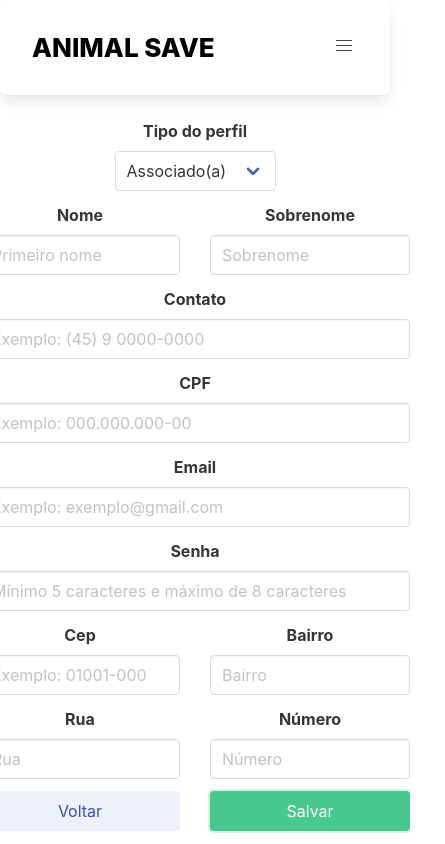
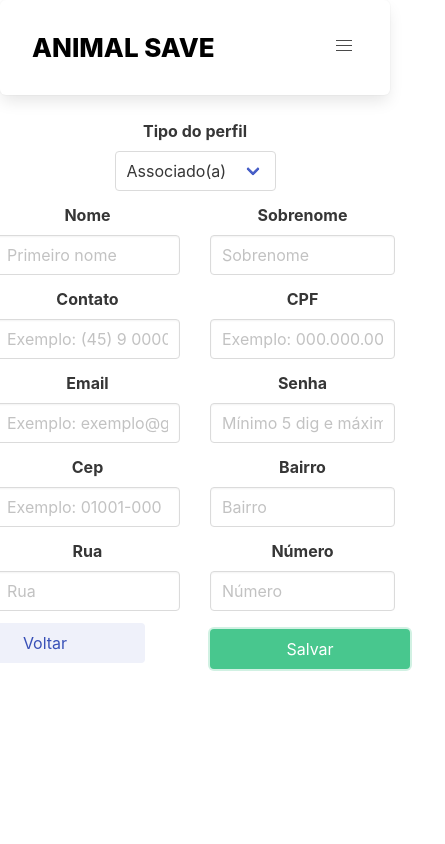
Before and after one commit to renanmontanopaz/animal-save-view, a Vue app: page /register in a window 390 px wide. Shown: the whole page, 445 px wide, since content can reach past the window. Built offline with nearby package versions, Linux system fonts and the light colour scheme.

Commit message:
Correções nos atributos de provider model e responsividade do formulário

```diff
--- a/src/model/Provider.ts
+++ b/src/model/Provider.ts
@@ -4,8 +4,8 @@ import {Task} from "@/model/Task";
 import {User} from "@/model/User";
 
 export class Provider extends AbstractEntity {
-    firstName!: string;
-    lastName!: string;
+    fantasyName!: string;
+    businessName!: string;
     cnpj!: string;
     contact!: string;
     address!: Address;
--- a/src/views/RegisterUsers/Register.vue
+++ b/src/views/RegisterUsers/Register.vue
@@ -31,6 +31,7 @@
                     </div>
                 </div>
 
+                <div class="aling_inputs">
                     <div class="field">
                         <label class="label">Contato</label>
                         <div class="control">
@@ -45,7 +46,9 @@
                             <input v-model="associate.cpf" class="input" type="text" placeholder="Exemplo: 000.000.000-00">
                         </div>
                     </div>
+                </div>
 
+                <div class="aling_inputs">
                     <div class="field">
                         <label class="label">Email</label>
                         <div class="control">
@@ -58,7 +61,8 @@
                         <label class="label">Senha</label>
                         <div class="control">
                             <input v-model="associate.user.password" class="input" type="password"
-                            placeholder="Mínimo 5 caracteres e máximo de 8 caracteres">
+                                placeholder="Mínimo 5 dig e máximo de 8 dig">
+                        </div>
                     </div>
                 </div>
 
@@ -99,34 +103,39 @@
             <div v-if="select === '2'">
                 <div class="aling_inputs">
                     <div class="field">
-                        <label class="label">Nome</label>
+                        <label class="label">Nome fantasia</label>
                         <div class="control">
-                            <input v-model="provider.firstName" class="input" type="text" placeholder="Primeiro nome">
+                            <input v-model="provider.fantasyName" class="input" type="text" placeholder="Nome fantasia">
                         </div>
                     </div>
 
                     <div class="field">
-                        <label class="label">Sobrenome</label>
+                        <label class="label">Nome empresarial</label>
                         <div class="control">
-                            <input v-model="provider.lastName" class="input" type="text" placeholder="Sobrenome">
+                            <input v-model="provider.businessName" class="input" type="text" placeholder="Nome empresarial">
                         </div>
                     </div>
                 </div>
 
+                <div class="aling_inputs">
                     <div class="field">
                         <label class="label">Contato</label>
                         <div class="control">
-                        <input v-model="provider.contact" class="input" type="text" placeholder="Exemplo: (45) 9 0000-0000">
+                            <input v-model="provider.contact" class="input" type="text"
+                                placeholder="Exemplo: (45) 9 0000-0000">
                         </div>
                     </div>
 
                     <div class="field">
                         <label class="label">CNPJ</label>
                         <div class="control">
-                        <input v-model="provider.cnpj" class="input" type="text" placeholder="Exemplo: 00.000.000/0001-00">
+                            <input v-model="provider.cnpj" class="input" type="text"
+                                placeholder="Exemplo: 00.000.000/0001-00">
+                        </div>
                     </div>
                 </div>
 
+                <div class="aling_inputs">
                     <div class="field">
                         <label class="label">Email</label>
                         <div class="control">
@@ -139,7 +148,8 @@
                         <label class="label">Senha</label>
                         <div class="control">
                             <input v-model="provider.user.password" class="input" type="password"
-                            placeholder="Mínimo 5 caracteres e máximo de 8 caracteres">
+                                placeholder="Mínimo 5 dig e máximo de 8 dig">
+                        </div>
                     </div>
                 </div>
 
@@ -194,6 +204,7 @@
                     </div>
                 </div>
 
+                <div class="aling_inputs">
                     <div class="field">
                         <label class="label">Contato</label>
                         <div class="control">
@@ -209,11 +220,14 @@
                                 placeholder="Tamanho do terreno disponível">
                         </div>
                     </div>
+                </div>
 
+                <div class="aling_inputs">
                     <div class="field">
                         <label class="label">Gastos mensais</label>
                         <div class="control">
-                        <input v-model="caregiver.spending" class="input" type="text" placeholder="Média de gastos ao mês">
+                            <input v-model="caregiver.spending" class="input" type="text"
+                                placeholder="Média de gastos ao mês">
                         </div>
                     </div>
 
@@ -224,7 +238,9 @@
                                 placeholder="Capacidade máxima de animais">
                         </div>
                     </div>
+                </div>
 
+                <div class="aling_inputs">
                     <div class="field">
                         <label class="label">Email</label>
                         <div class="control">
@@ -237,7 +253,8 @@
                         <label class="label">Senha</label>
                         <div class="control">
                             <input v-model="caregiver.user.password" class="input" type="password"
-                            placeholder="Mínimo 5 caracteres e máximo de 8 caracteres">
+                                placeholder="Mínimo 5 dig e máximo de 8 dig">
+                        </div>
                     </div>
                 </div>
 
@@ -274,7 +291,8 @@
                     </div>
                 </div>
             </div>
-
+        </div>
+        <div class="container_buttons">
             <div class="aling_buttons">
                 <div class="field is-grouped">
                     <div class="control">
@@ -387,7 +405,7 @@ main {
     flex-direction: column;
 
     .container_form {
-        max-width: 500px;
+        width: 700px;
     }
 
     .aling_inputs {
@@ -395,14 +413,48 @@ main {
         gap: 30px;
     }
 
+    .field {
+        width: 700px;
+    }
+
     .aling_buttons {
         display: flex;
         justify-content: center;
+        align-items: center;
         gap: 30px;
+        max-width: 500px;
 
         .button {
             width: 200px;
         }
     }
 }
+
+@media(max-width: 710px) {
+    .container_form {
+        max-width: 500px;
+    }
+
+    .field {
+        max-width: 500px;
+    }
+
+    .aling_buttons {
+        max-width: 500px;
+    }
+}
+
+@media(max-width: 525px) {
+    .container_form {
+        max-width: 400px;
+    }
+
+    .field {
+        max-width: 400px;
+    }
+
+    .aling_buttons {
+        max-width: 400px;
+    }
+}
 </style>
```
Lines whose indentation alone changed are shown as unchanged.
